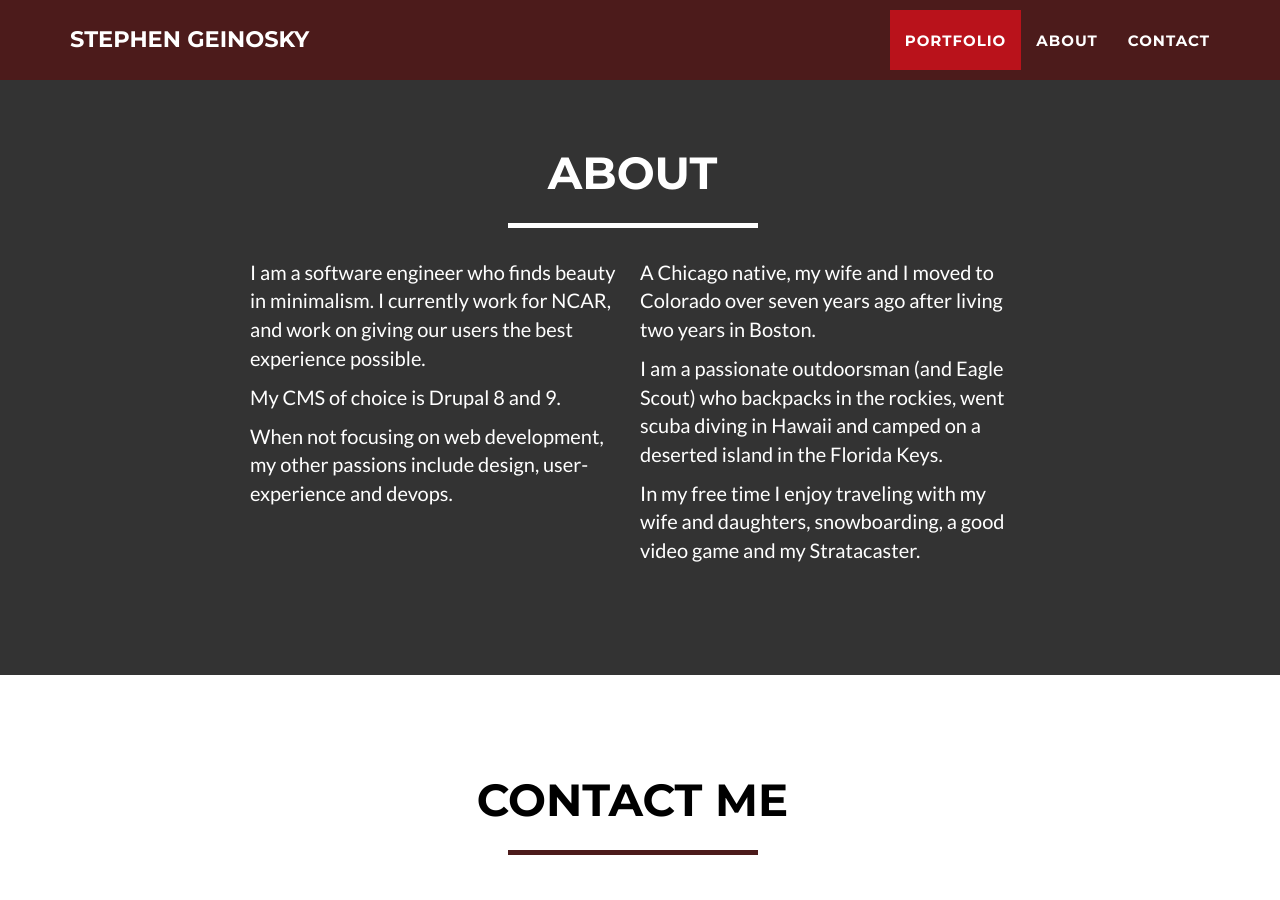
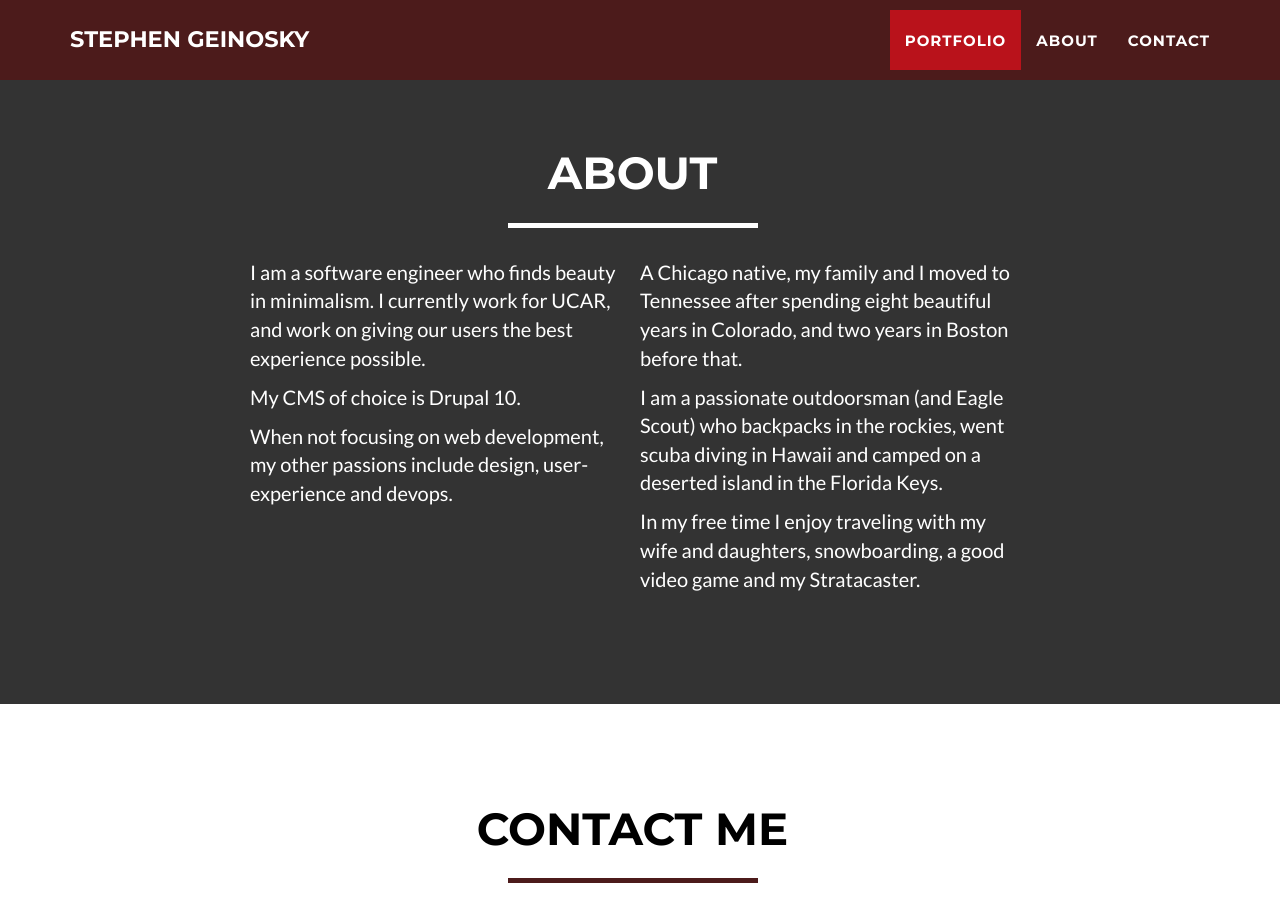
Before and after one commit to geinosky/geinosky.github.io, a Jekyll site: the page built from index.html, in a window 1280 px wide and 900 px high, scrolled down 1756 px. Built offline with Jekyll 4.4.1, drawn with Linux system fonts in a browser that asks for light colours.

Commit message:
Update resume and homepage content.

```diff
--- a/_includes/about.html
+++ b/_includes/about.html
@@ -9,12 +9,12 @@
             </div>
             <div class="row">
                 <div class="col-lg-4 col-lg-offset-2">
-                    <p>I am a software engineer who finds beauty in minimalism. I currently work for NCAR, and work on giving our users the best experience possible.</p>
-                    <p>My CMS of choice is Drupal 8 and 9.</p>
+                    <p>I am a software engineer who finds beauty in minimalism. I currently work for UCAR, and work on giving our users the best experience possible.</p>
+                    <p>My CMS of choice is Drupal 10.</p>
                     <p>When not focusing on web development, my other passions include design, user-experience and devops.</p>
                 </div>
                 <div class="col-lg-4">
-                    <p>A Chicago native, my wife and I moved to Colorado over seven years ago after living two years in Boston.</p>
+                    <p>A Chicago native, my family and I moved to Tennessee after spending eight beautiful years in Colorado, and two years in Boston before that.</p>
                     <p>I am a passionate outdoorsman (and Eagle Scout) who backpacks in the rockies, went scuba diving in Hawaii and camped on a deserted island in the Florida Keys.</p>
                     <p>In my free time I enjoy traveling with my wife and daughters, snowboarding, a good video game and my Stratacaster.</p>
                 </div>
```
Also changed, not shown: 1 other file.
